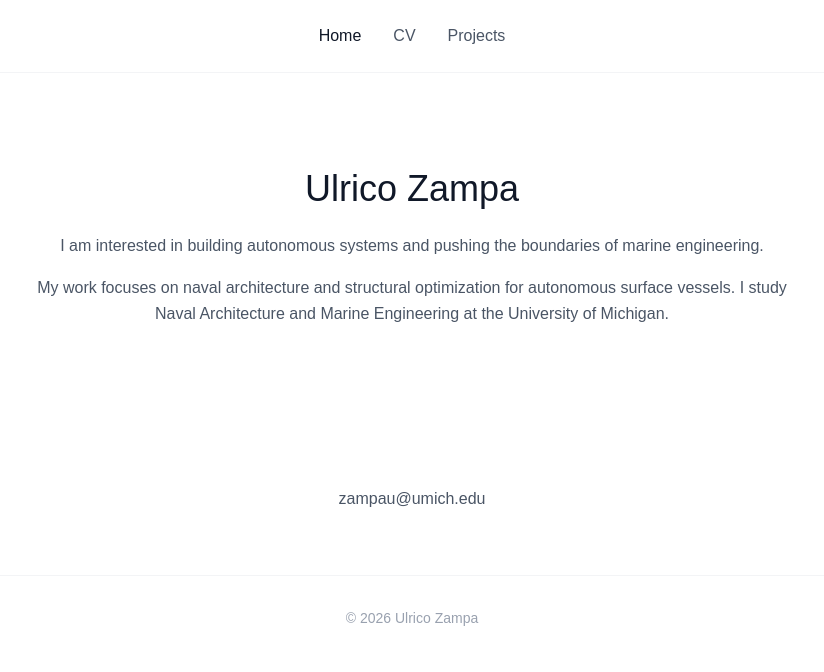
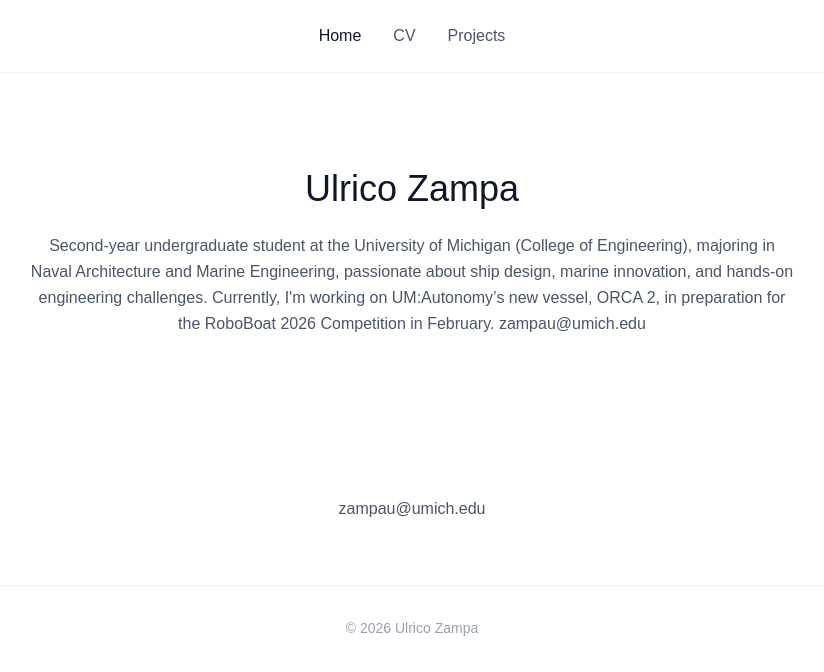
Before and after one commit to ulricozampa/amperes-portfolio, a Next.js app: page / in a window 1280 px wide. Shown: the top 672 px of the page, without its empty margins (228-1052 px from the left). Built offline with nearby package versions, Linux system fonts and the light colour scheme.

Commit message:
Add prestigious exhibitions with creative awards

```diff
--- a/app/page.tsx
+++ b/app/page.tsx
@@ -18,12 +18,13 @@ export default function Home() {
       <section className="container mx-auto px-6 py-24">
         <div className="max-w-3xl mx-auto text-center">
           <h1 className="text-4xl font-normal mb-6 text-gray-900">Ulrico Zampa</h1>
-          <p className="text-l text-gray-600 leading-relaxed mb-4">
-            I am interested in building autonomous systems and pushing the boundaries of marine engineering.
-          </p>
+
           <p className="text-m text-gray-600 leading-relaxed">
-            My work focuses on naval architecture and structural optimization for autonomous surface vessels.
-            I study Naval Architecture and Marine Engineering at the University of Michigan.
+            Second-year undergraduate student at the University of Michigan (College of Engineering), majoring
+            in Naval Architecture and Marine Engineering, passionate about ship design, marine innovation, and
+            hands-on engineering challenges. Currently, I'm working on UM:Autonomy’s new vessel, ORCA 2, in
+            preparation for the RoboBoat 2026 Competition in February.
+zampau@umich.edu
           </p>
         </div>
       </section>
```
